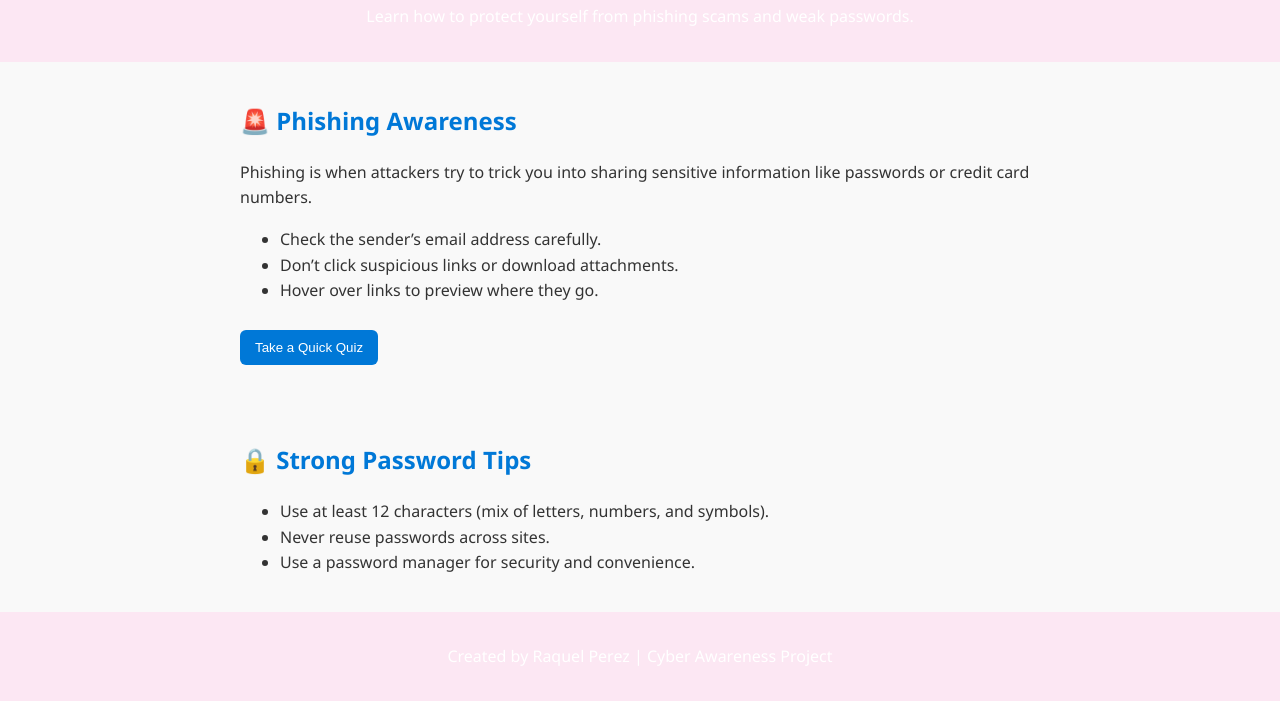
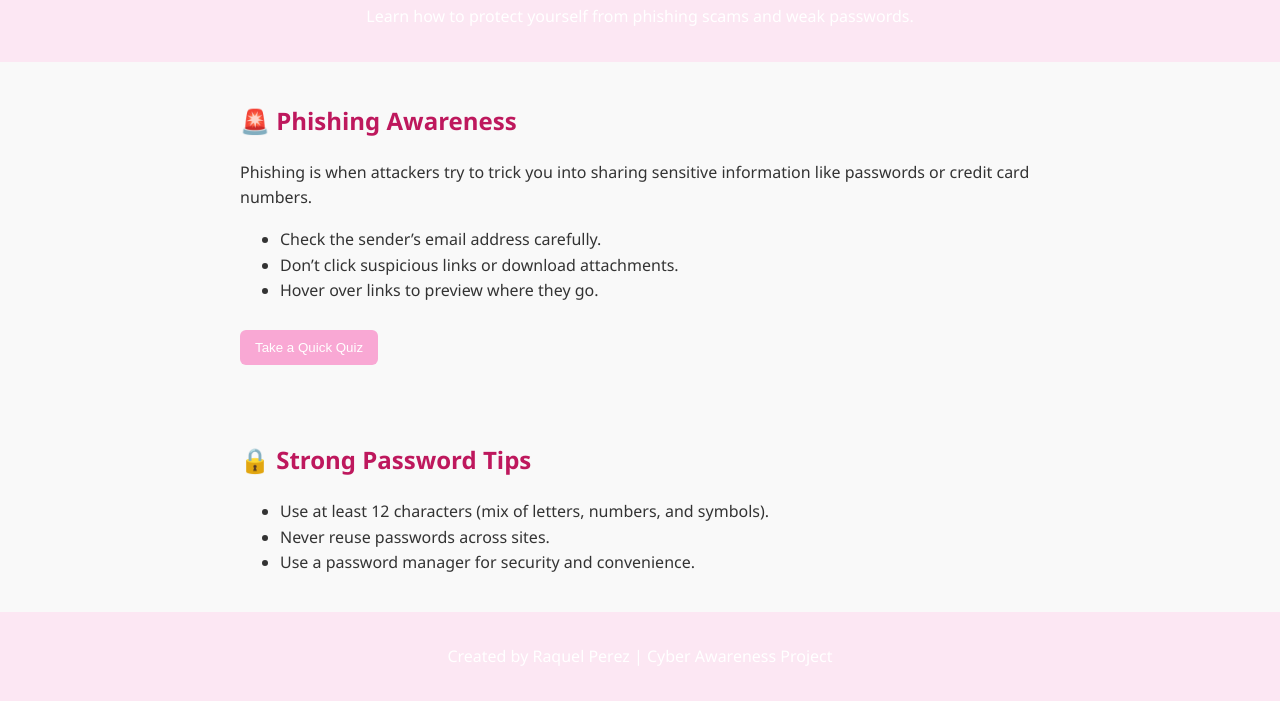
Before and after one commit to raquelpperez/phishing-awareness-project, a plain HTML site: page index.html in a window 1280 px wide. Shown: the part 106-807 px from the top of the page. Drawn offline with Linux system fonts and the light colour scheme.

Commit message:
Updated style.css

```diff
--- a/style.css
+++ b/style.css
@@ -21,12 +21,12 @@ section {
 }
 
 h2 {
-  color: #0078d7;
+  color: #BE185D;
 }
 
 button {
   margin-top: 10px;
-  background-color: #0078d7;
+  background-color: #F9A8D4;
   color: white;
   border: none;
   padding: 10px 15px;
@@ -35,7 +35,7 @@ button {
 }
 
 button:hover {
-  background-color: #005ea3;
+  background-color: #F9A8D4;
 }
 
 .hidden {
```
